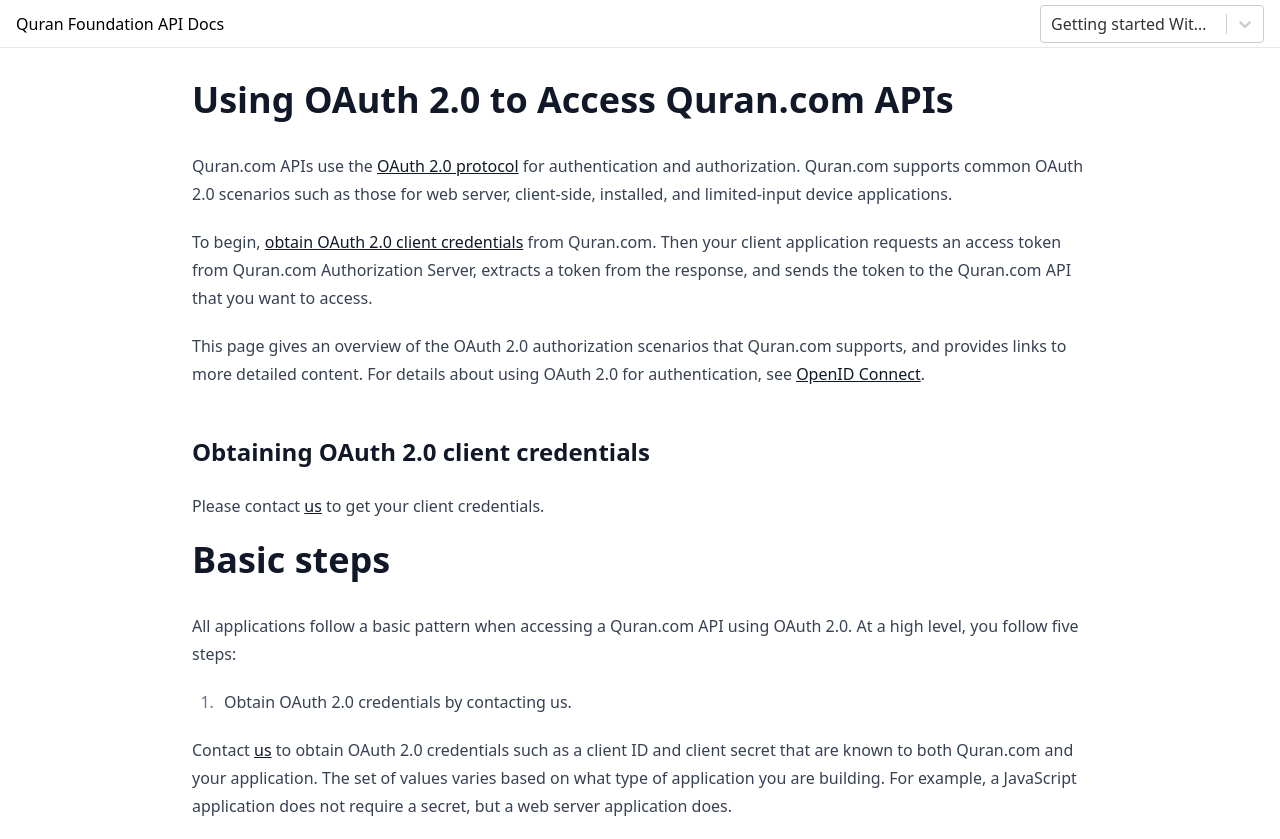
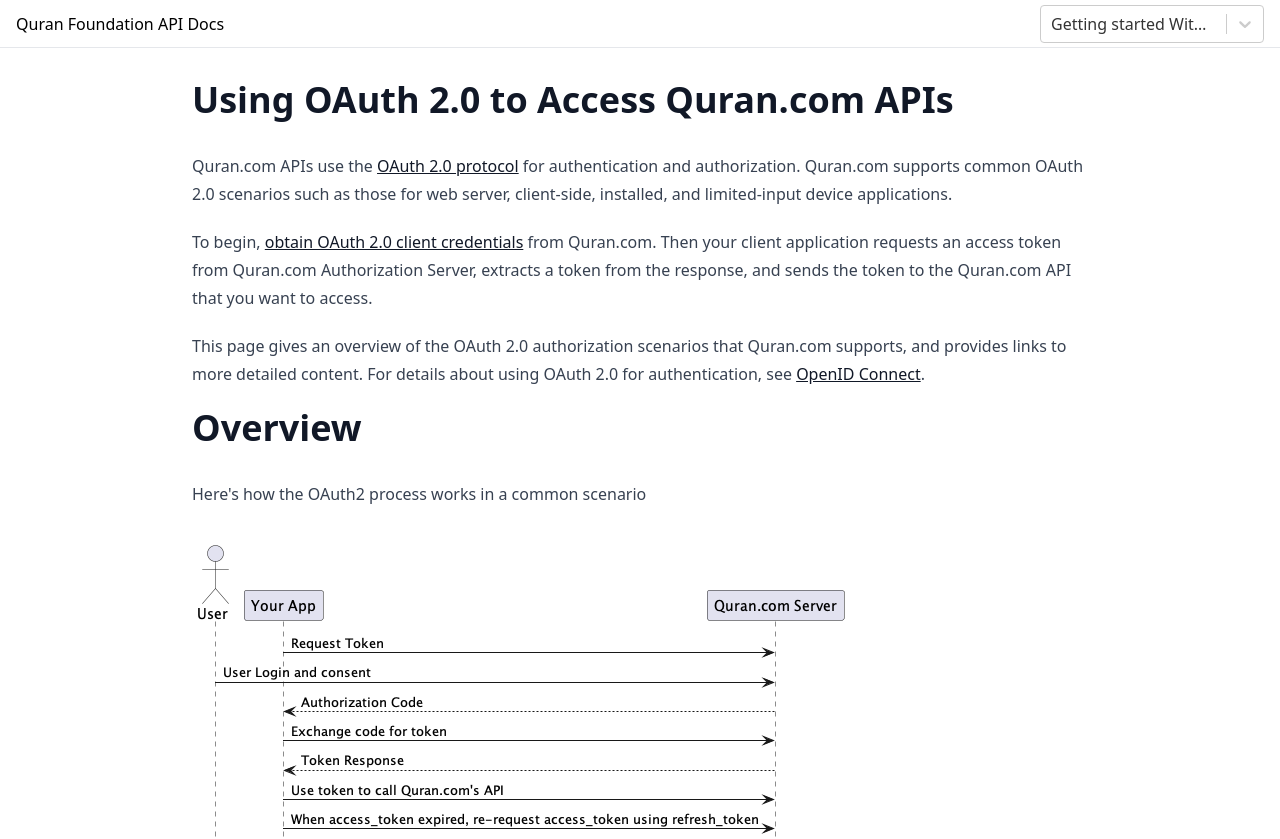
Before and after one commit to quran/quran-api-docs, a Next.js app: page /auth/guides/getting-started-with-oauth2 in a window 1280 px wide. Shown: the top 839 px of the page. Built offline with nearby package versions, Linux system fonts and the light colour scheme; no server answers.

Commit message:
add oauth2 process diagram

```diff
--- a/src/pages/auth/guides/getting-started-with-oauth2.mdx
+++ b/src/pages/auth/guides/getting-started-with-oauth2.mdx
@@ -7,6 +7,12 @@
 To begin, [obtain OAuth 2.0 client credentials](#obtaining-oauth-20-client-credentials) from Quran.com. Then your client application requests an access token from Quran.com Authorization Server, extracts a token from the response, and sends the token to the Quran.com API that you want to access.
 
 This page gives an overview of the OAuth 2.0 authorization scenarios that Quran.com supports, and provides links to more detailed content. For details about using OAuth 2.0 for authentication, see [OpenID Connect](/auth/guides/openid-connect).
+
+# Overview
+
+Here's how the OAuth2 process works in a common scenario
+
+![oauth2 process](/images/guide/oauth2-process.png)
 
 ## Obtaining OAuth 2.0 client credentials
 
```
Also changed, not shown: public/images/guide/oauth2-process.png (added).
